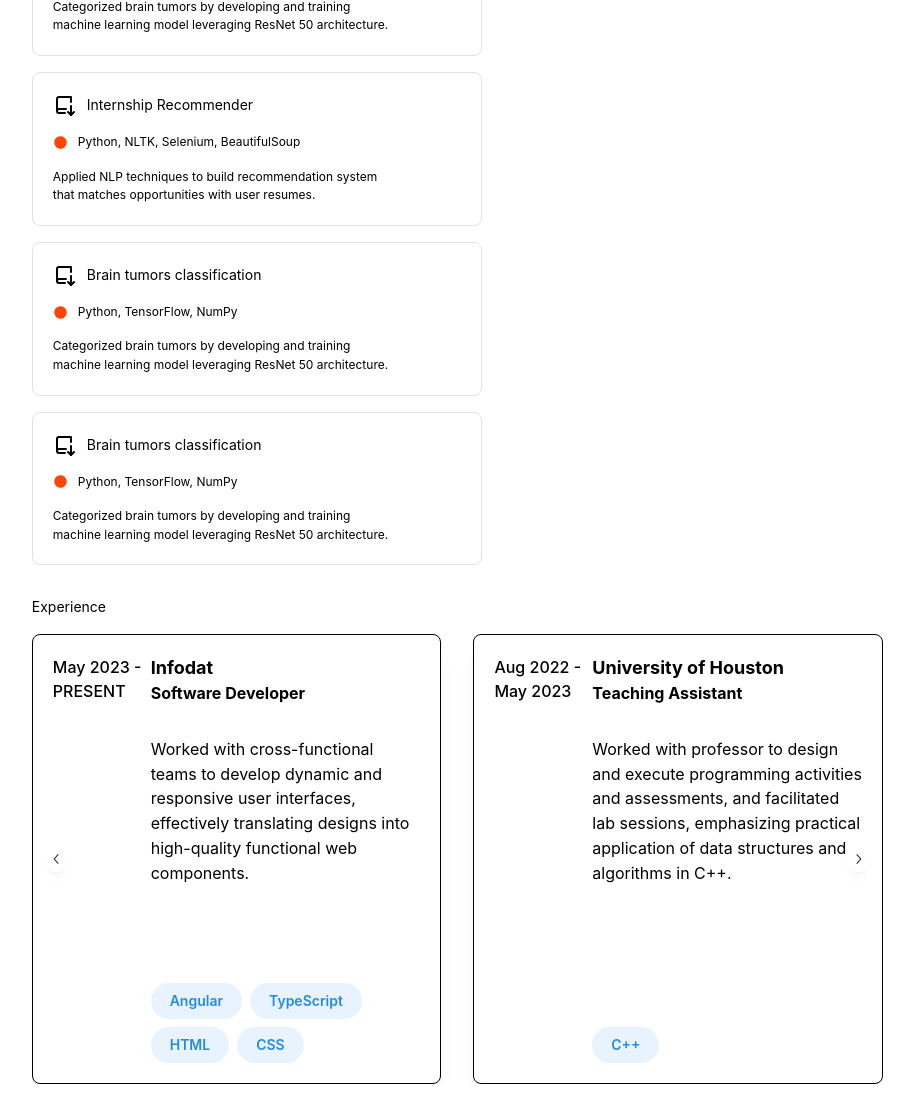
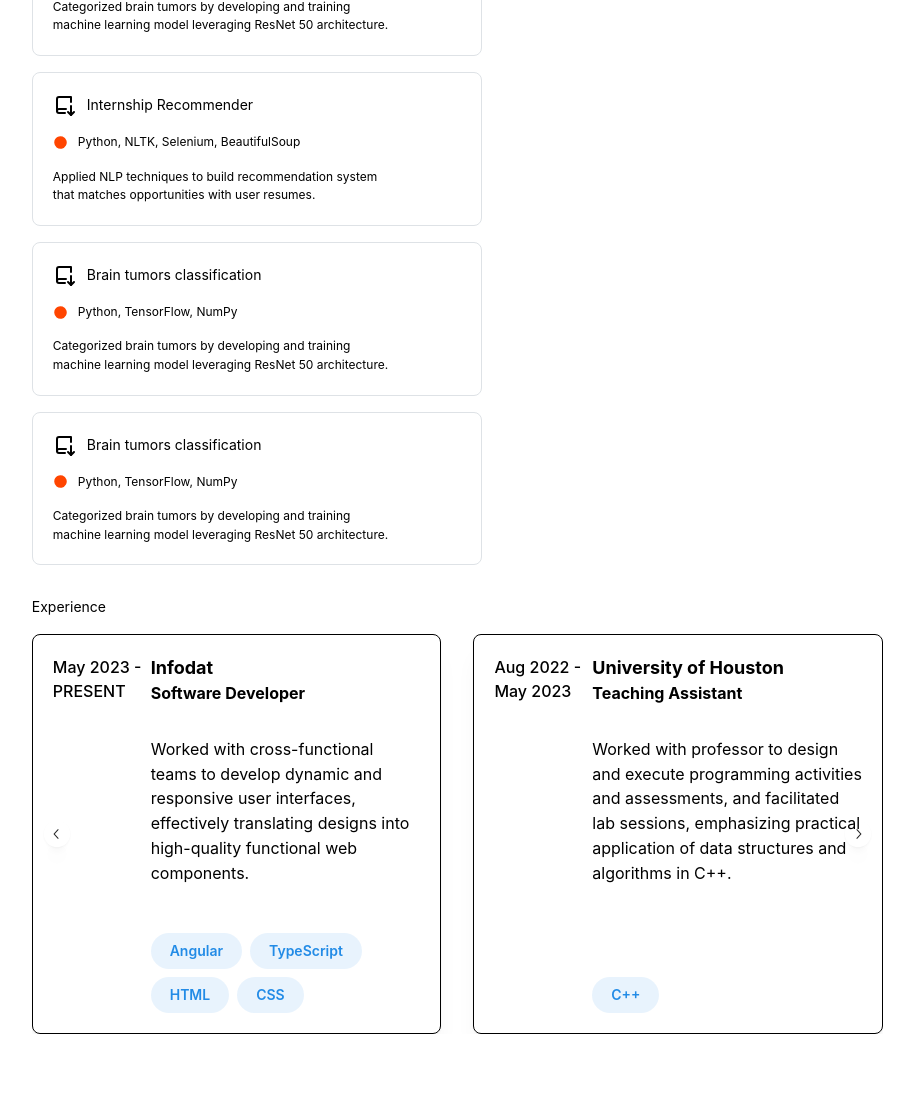
Before and after one commit to Madhurik067307/portfolio-website, a Next.js app: page / in a window 1280 px wide. Shown: the part 689-1789 px from the top of the page, without its empty margins (365-1279 px from the left). After the commit the page ends 1739 px from the top, so only its background shows below. Built offline with nearby package versions, Linux system fonts and the light colour scheme.

Commit message:
modified carousel version

```diff
--- a/package.json
+++ b/package.json
@@ -10,7 +10,7 @@
   },
   "dependencies": {
     "@emailjs/browser": "^3.11.0",
-    "@mantine/carousel": "^7.5.2",
+    "@mantine/carousel": "^7.3.1",
     "@mantine/code-highlight": "^7.3.1",
     "@mantine/core": "^7.3.1",
     "@mantine/dates": "^7.3.1",
--- a/src/components/experience/Experience.module.css
+++ b/src/components/experience/Experience.module.css
@@ -1,5 +1,5 @@
 .card {
-  height: rem(450px);
+  height: rem(400px);
   display: flex;
   flex-direction: row;
   gap: 0.5rem;
--- a/src/components/experience/Experience.tsx
+++ b/src/components/experience/Experience.tsx
@@ -77,7 +77,7 @@
     position: "Software Engineer Intern",
     description:
       "Developed and expanded features, involving both front-end and back-end tasks which resulted in better user experience.",
-    skills: ["C#", "ASP.NET", "Microsoft SQL", "HTML", "CSS"],
+    skills: ["C#", "ASP.NET", "Microsoft SQL Server", "HTML", "CSS"],
   },
 ];
 
```
Also changed, not shown: 1 other file (tests, documents, lock files or other folders).
